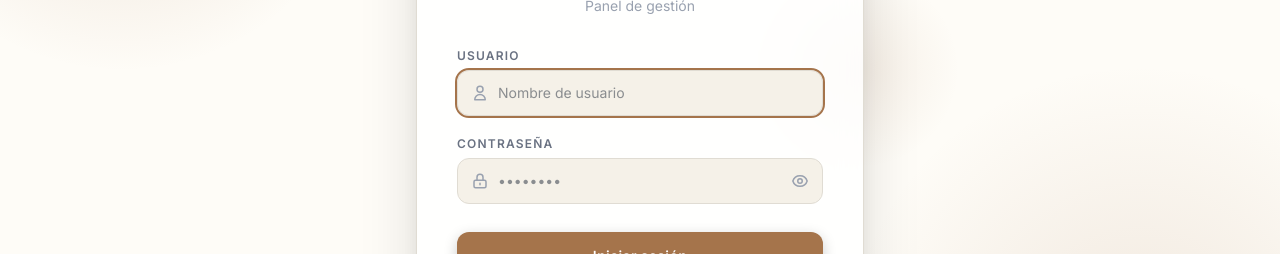
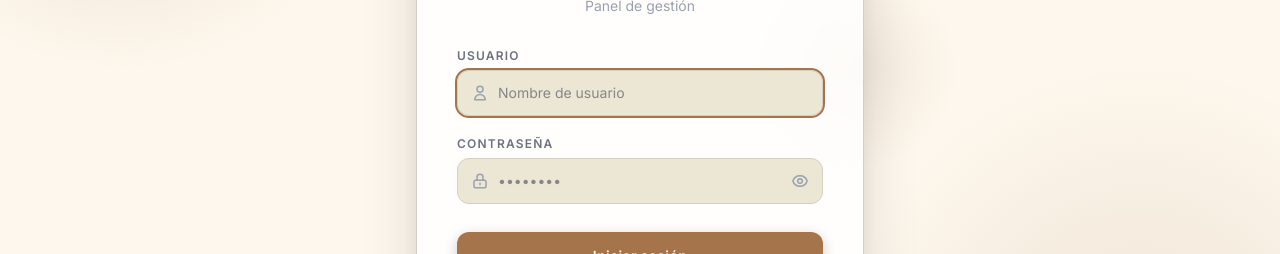
Before and after one commit to aaronsd914/TFG, a React (Vite) app in the folder frontend/: page /login in a window 1280 px wide. Shown: the part 298-552 px from the top of the page. Built offline with nearby package versions, Linux system fonts and the light colour scheme; no server answers.

Commit message:
feat: add 3 new color palettes, stronger bg colors, bigger logo

```diff
--- a/frontend/src/components/PersonalizacionPage.jsx
+++ b/frontend/src/components/PersonalizacionPage.jsx
@@ -110,9 +110,12 @@ SaveBtn.propTypes = {
 
 // ─── Palettes ─────────────────────────────────────────────────────────────────
 const PALETTES = [
-  { id: 'warm',   label: 'Cálido',  bg: '#f5f1e8', active: '#e0dcd3' },
-  { id: 'slate',  label: 'Pizarra', bg: '#f1f5f9', active: '#e2e8f0' },
-  { id: 'forest', label: 'Bosque',  bg: '#ecf5ec', active: '#d4e8d4' },
+  { id: 'warm',     label: 'Cálido',  bg: '#ece6d5', active: '#d4cec3' },
+  { id: 'slate',    label: 'Pizarra', bg: '#e2eaf4', active: '#cdd8e8' },
+  { id: 'forest',   label: 'Bosque',  bg: '#d9eed9', active: '#c1ddc1' },
+  { id: 'rose',     label: 'Rosa',    bg: '#fce8e8', active: '#f5d0d0' },
+  { id: 'ocean',    label: 'Océano',  bg: '#dceeff', active: '#bdd8f9' },
+  { id: 'lavender', label: 'Lavanda', bg: '#ece6ff', active: '#d5caf5' },
 ];
 
 // ─── Main component ───────────────────────────────────────────────────────────
--- a/frontend/src/components/Sidebar.jsx
+++ b/frontend/src/components/Sidebar.jsx
@@ -51,7 +51,7 @@ export default function Sidebar({ open, setOpen }) {
       {/* Logo / name */}
       <div className="mb-8 flex items-center gap-2">
         {config?.logo_empresa ? (
-          <img src={config.logo_empresa} alt="Logo" className="h-8 object-contain rounded" />
+          <img src={config.logo_empresa} alt="Logo" className="h-16 max-w-full object-contain rounded" />
         ) : (
           <h2 className="text-xl font-semibold text-gray-900">FurniGest</h2>
         )}
--- a/frontend/src/index.css
+++ b/frontend/src/index.css
@@ -2,24 +2,45 @@
 
 /* ── CSS custom properties (palette + dark mode) ─────────────────────────── */
 :root {
-  --fg-bg:      #fefcf7;
-  --fg-sidebar: #f5f1e8;
-  --fg-active:  #e0dcd3;
+  --fg-bg:      #fdf7ed;
+  --fg-sidebar: #ece6d5;
+  --fg-active:  #d4cec3;
   --fg-accent:  #a5744b;
 }
 
 :root[data-palette="slate"] {
-  --fg-bg:      #f8fafc;
-  --fg-sidebar: #f1f5f9;
-  --fg-active:  #e2e8f0;
+  --fg-bg:      #eef3f9;
+  --fg-sidebar: #e2eaf4;
+  --fg-active:  #cdd8e8;
   --fg-accent:  #475569;
 }
 
 :root[data-palette="forest"] {
-  --fg-bg:      #f7fbf7;
-  --fg-sidebar: #ecf5ec;
-  --fg-active:  #d4e8d4;
+  --fg-bg:      #ecf7ec;
+  --fg-sidebar: #d9eed9;
+  --fg-active:  #c1ddc1;
   --fg-accent:  #5b8c5a;
+}
+
+:root[data-palette="rose"] {
+  --fg-bg:      #fff4f4;
+  --fg-sidebar: #fce8e8;
+  --fg-active:  #f5d0d0;
+  --fg-accent:  #c0454a;
+}
+
+:root[data-palette="ocean"] {
+  --fg-bg:      #f0f7ff;
+  --fg-sidebar: #dceeff;
+  --fg-active:  #bdd8f9;
+  --fg-accent:  #2d72d0;
+}
+
+:root[data-palette="lavender"] {
+  --fg-bg:      #f6f4ff;
+  --fg-sidebar: #ece6ff;
+  --fg-active:  #d5caf5;
+  --fg-accent:  #7c3aed;
 }
 
 html.dark {
@@ -49,6 +70,24 @@ html.dark[data-palette="forest"] {
   --fg-sidebar: #1e293b;
   --fg-active:  #334155;
   --fg-accent:  #4ade80;
+}
+html.dark[data-palette="rose"] {
+  --fg-bg:      #0f172a;
+  --fg-sidebar: #1e293b;
+  --fg-active:  #334155;
+  --fg-accent:  #f87171;
+}
+html.dark[data-palette="ocean"] {
+  --fg-bg:      #0f172a;
+  --fg-sidebar: #1e293b;
+  --fg-active:  #334155;
+  --fg-accent:  #60a5fa;
+}
+html.dark[data-palette="lavender"] {
+  --fg-bg:      #0f172a;
+  --fg-sidebar: #1e293b;
+  --fg-active:  #334155;
+  --fg-accent:  #a78bfa;
 }
 
 /* ── Dark mode: override common Tailwind patterns ────────────────────────── */
```
